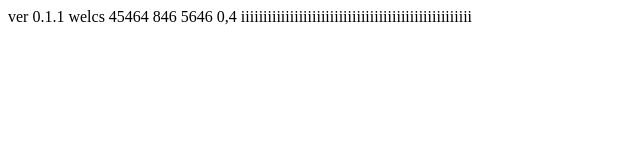
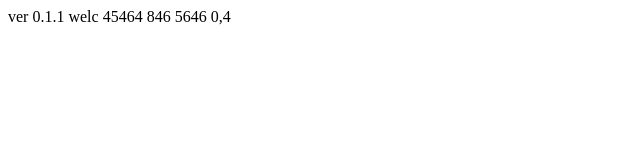
Before and after one commit to GrzesiekBida/YouTube, a plain HTML site: page index.html in a window 1280 px wide. Shown: the whole page, without its empty margins (0-640 px from the left). Drawn offline with Linux system fonts and the light colour scheme.

Commit message:
Revert "0,3,3"
This reverts commit dd717f9854732c1486fc3f1c7d688340a6705a0f.

```diff
--- a/index.html
+++ b/index.html
@@ -8,13 +8,12 @@
 <body>
 ver 0.1.1
 
-welcs
+welc
 45464
 
 846
 5646
 0,4
-iiiiiiiiiiiiiiiiiiiiiiiiiiiiiiiiiiiiiiiiiiiiiiiiiiii
 </body>
 
 </html>
```
